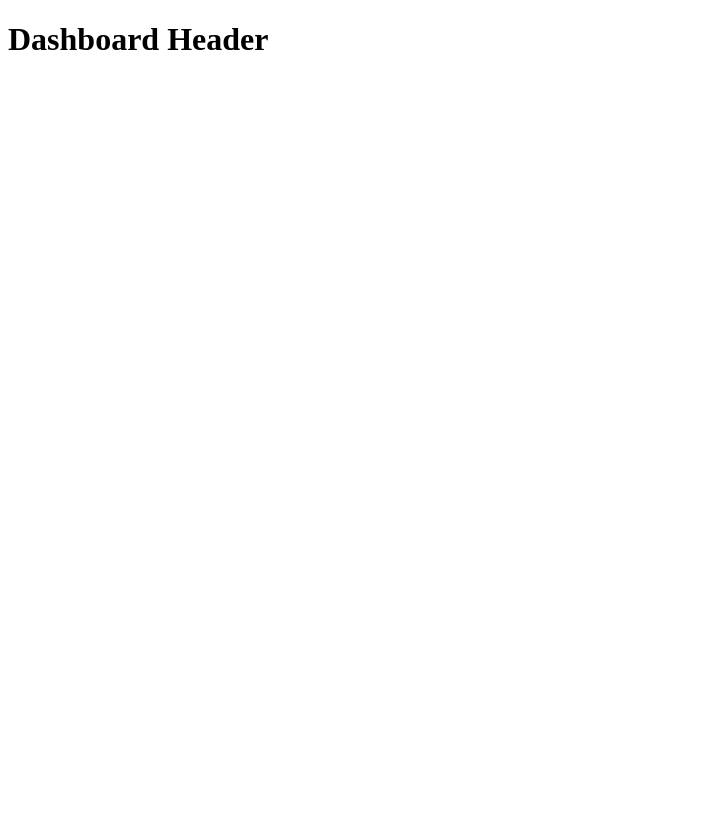
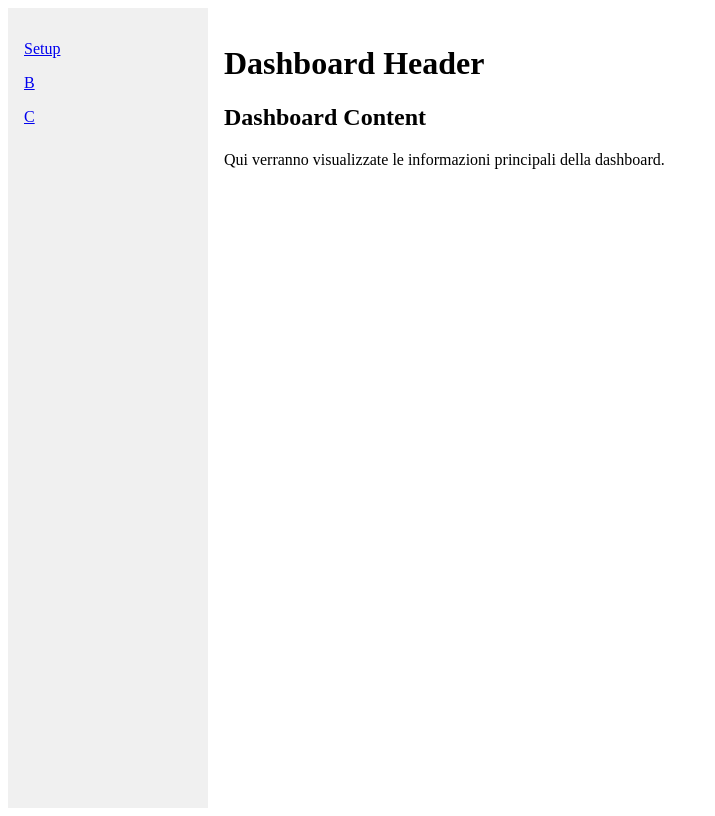
Before and after one commit to ettorebevilacqua/auxilium, a Next.js app: page /dashboard in a window 1280 px wide. Shown: the whole page, without its empty margins (0-715 px from the left). Built offline with nearby package versions, Linux system fonts and the light colour scheme.

Commit message:
New pages

```diff
--- /dev/null
+++ b/components/Sidebar.js
@@ -0,0 +1,35 @@
+// components/Sidebar.js
+import Link from 'next/link';
+
+export default function Sidebar() {
+  return (
+    <aside
+      style={{
+        width: '200px',
+        backgroundColor: '#f0f0f0',
+        padding: '1rem',
+        boxSizing: 'border-box'
+      }}
+    >
+      <nav>
+        <ul style={{ listStyle: 'none', padding: 0 }}>
+          <li style={{ marginBottom: '1rem' }}>
+            <Link href="/dashboard/setup">
+              <a>Setup</a>
+            </Link>
+          </li>
+          <li style={{ marginBottom: '1rem' }}>
+            <Link href="/dashboard/b">
+              <a>B</a>
+            </Link>
+          </li>
+          <li>
+            <Link href="/dashboard/c">
+              <a>C</a>
+            </Link>
+          </li>
+        </ul>
+      </nav>
+    </aside>
+  );
+}
--- a/pages/dashboard.js
+++ b/pages/dashboard.js
@@ -1,16 +1,21 @@
+// pages/dashboard.js
 import Header from '../components/Header';
-// eventuali altri componenti come Sidebar, MainContent, ecc.
+import Sidebar from '../components/Sidebar';
 
 export default function Dashboard() {
-  // ... (resto del codice invariato)
   return (
-    <div>
-      <Header />
-      {/* Se hai una sidebar */}
-      {/* <Sidebar /> */}
-      <main>
-        {/* Il contenuto principale della dashboard */}
-      </main>
+    <div style={{ display: 'flex', minHeight: '100vh' }}>
+      {/* Sidebar a sinistra */}
+      <Sidebar />
+
+      {/* Contenuto principale a destra */}
+      <div style={{ flex: 1, padding: '1rem', boxSizing: 'border-box' }}>
+        <Header />
+        <main>
+          <h2>Dashboard Content</h2>
+          <p>Qui verranno visualizzate le informazioni principali della dashboard.</p>
+        </main>
+      </div>
     </div>
   );
 }
```
Also changed, not shown: pages/dashboard/collections.js (added, +8 -0 lines), pages/dashboard/setup.js (added, +8 -0 lines).
